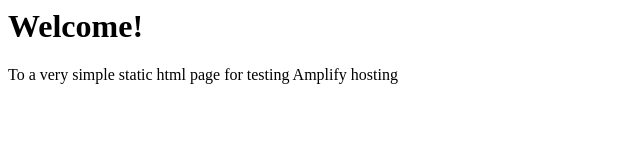
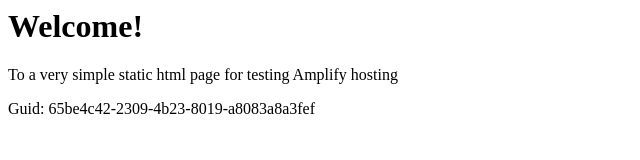
Before and after one commit to aws-aemilia-nrt/Github-PR-Commit-Integration-Test-DoNotTouch-v1-prod-ap-northeast-1, a website: page src/index.html in a window 1280 px wide. Shown: the whole page, without its empty margins (0-640 px from the left). Drawn offline with Linux system fonts and the light colour scheme.

Commit message:
commit from integ tests

```diff
--- a/src/index.html
+++ b/src/index.html
@@ -1,3 +1,5 @@
+
+
 <html lang="en">
 
 <head>
@@ -10,6 +12,6 @@
 <body>
     <h1>Welcome!</h1>
     <p>To a very simple static html page for testing Amplify hosting</p>
-</body>
+    <p>Guid: 65be4c42-2309-4b23-8019-a8083a8a3fef</p></body>
 
 </html>
```
